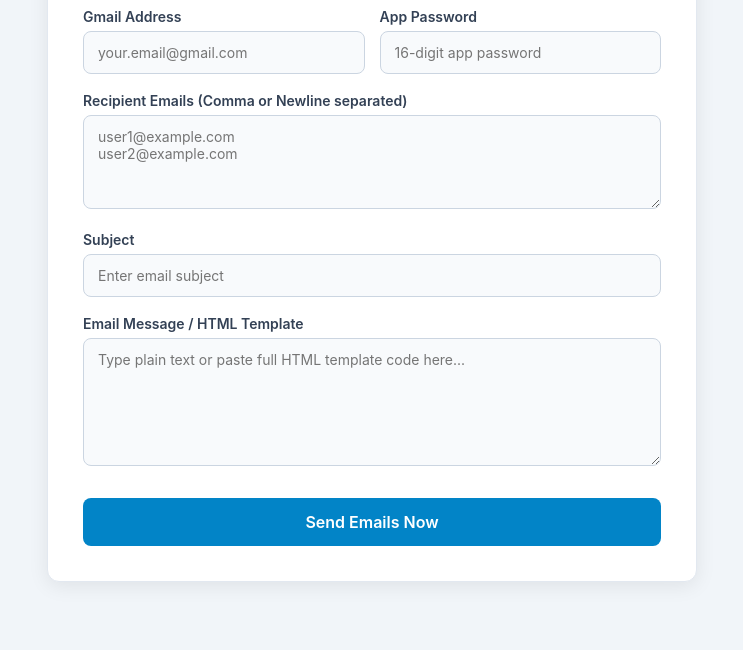
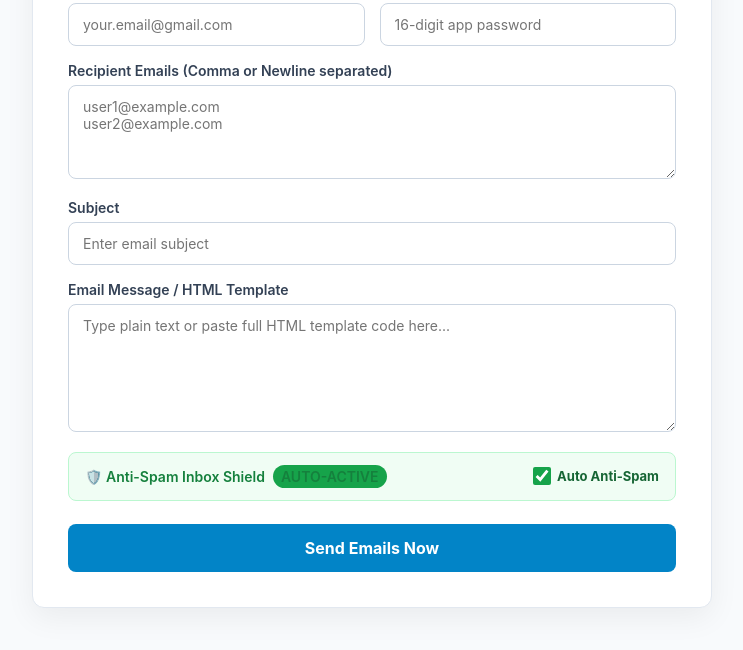
Before and after one commit to sophia-w-hash/varsha_email_safe-link, a website: page public/index.html in a window 1280 px wide. Shown: the part 150-800 px from the top of the page, without its empty margins (268-1011 px from the left). Drawn offline with Linux system fonts and the light colour scheme.

Commit message:
Update index.html

```diff
--- a/public/index.html
+++ b/public/index.html
@@ -3,7 +3,7 @@
 <head>
     <meta charset="UTF-8">
     <meta name="viewport" content="width=device-width, initial-scale=1.0">
-    <title>Email Sender Pro</title>
+    <title>Fast Bulk Email Dispatcher - Pro</title>
     <style>
         * {
             box-sizing: border-box;
@@ -12,7 +12,7 @@
             font-family: -apple-system, BlinkMacSystemFont, "Segoe UI", Roboto, Helvetica, Arial, sans-serif;
         }
         body {
-            background-color: #f1f5f9;
+            background-color: #f8fafc;
             color: #0f172a;
             display: flex;
             justify-content: center;
@@ -24,20 +24,20 @@
             background-color: #ffffff;
             padding: 35px;
             border-radius: 12px;
-            box-shadow: 0 4px 20px rgba(0, 0, 0, 0.08);
+            box-shadow: 0 10px 30px rgba(0, 0, 0, 0.06);
             width: 100%;
-            max-width: 650px;
+            max-width: 680px;
             border: 1px solid #e2e8f0;
         }
         h2 {
             text-align: center;
-            margin-bottom: 25px;
+            margin-bottom: 20px;
             color: #0284c7;
-            font-size: 24px;
+            font-size: 26px;
             font-weight: 700;
         }
         .form-group {
-            margin-bottom: 18px;
+            margin-bottom: 16px;
         }
         label {
             display: block;
@@ -49,7 +49,7 @@
         input, textarea {
             width: 100%;
             padding: 12px 14px;
-            background-color: #f8fafc;
+            background-color: #ffffff;
             border: 1px solid #cbd5e1;
             border-radius: 8px;
             color: #0f172a;
@@ -59,7 +59,6 @@
         }
         input:focus, textarea:focus {
             border-color: #0284c7;
-            background-color: #ffffff;
             box-shadow: 0 0 0 3px rgba(2, 132, 199, 0.15);
         }
         .row {
@@ -69,6 +68,33 @@
         .row .form-group {
             flex: 1;
         }
+        .spam-protection-box {
+            background-color: #f0fdf4;
+            border: 1px solid #bbf7d0;
+            padding: 12px 16px;
+            border-radius: 8px;
+            margin-bottom: 18px;
+            display: flex;
+            align-items: center;
+            justify-content: space-between;
+        }
+        .spam-protection-box span {
+            font-size: 14px;
+            font-weight: 600;
+            color: #15803d;
+            display: flex;
+            align-items: center;
+            gap: 8px;
+        }
+        .badge {
+            background-color: #16a34a;
+            color: white;
+            font-size: 11px;
+            padding: 3px 8px;
+            border-radius: 12px;
+            text-transform: uppercase;
+            font-weight: 700;
+        }
         button {
             width: 100%;
             padding: 14px;
@@ -77,10 +103,10 @@
             border: none;
             border-radius: 8px;
             font-size: 16px;
-            font-weight: 600;
+            font-weight: 700;
             cursor: pointer;
             transition: background 0.2s;
-            margin-top: 10px;
+            margin-top: 5px;
         }
         button:hover {
             background-color: #0369a1;
@@ -119,7 +145,7 @@
             font-size: 14px;
             text-align: center;
             display: none;
-            font-weight: 500;
+            font-weight: 600;
         }
         .alert-error {
             background-color: #fef2f2;
@@ -165,6 +191,14 @@
             <textarea id="body" rows="6" placeholder="Type plain text or paste full HTML template code here..." required></textarea>
         </div>
 
+        <div class="spam-protection-box">
+            <span>🛡️ Anti-Spam Inbox Shield <span class="badge">AUTO-ACTIVE</span></span>
+            <label style="margin: 0; cursor: pointer; display: flex; align-items: center; gap: 6px;">
+                <input type="checkbox" id="spamProtectionToggle" checked style="width: 18px; height: 18px; accent-color: #16a34a;">
+                <span style="font-size: 13px; color: #166534; font-weight: bold;">Auto Anti-Spam</span>
+            </label>
+        </div>
+
         <button type="submit" id="sendBtn">Send Emails Now</button>
     </form>
 
@@ -204,7 +238,8 @@
             appPass: document.getElementById('appPass').value,
             emailListText: document.getElementById('emailListText').value,
             subject: document.getElementById('subject').value,
-            body: document.getElementById('body').value
+            body: document.getElementById('body').value,
+            spamProtection: document.getElementById('spamProtectionToggle').checked
         };
 
         try {
```
